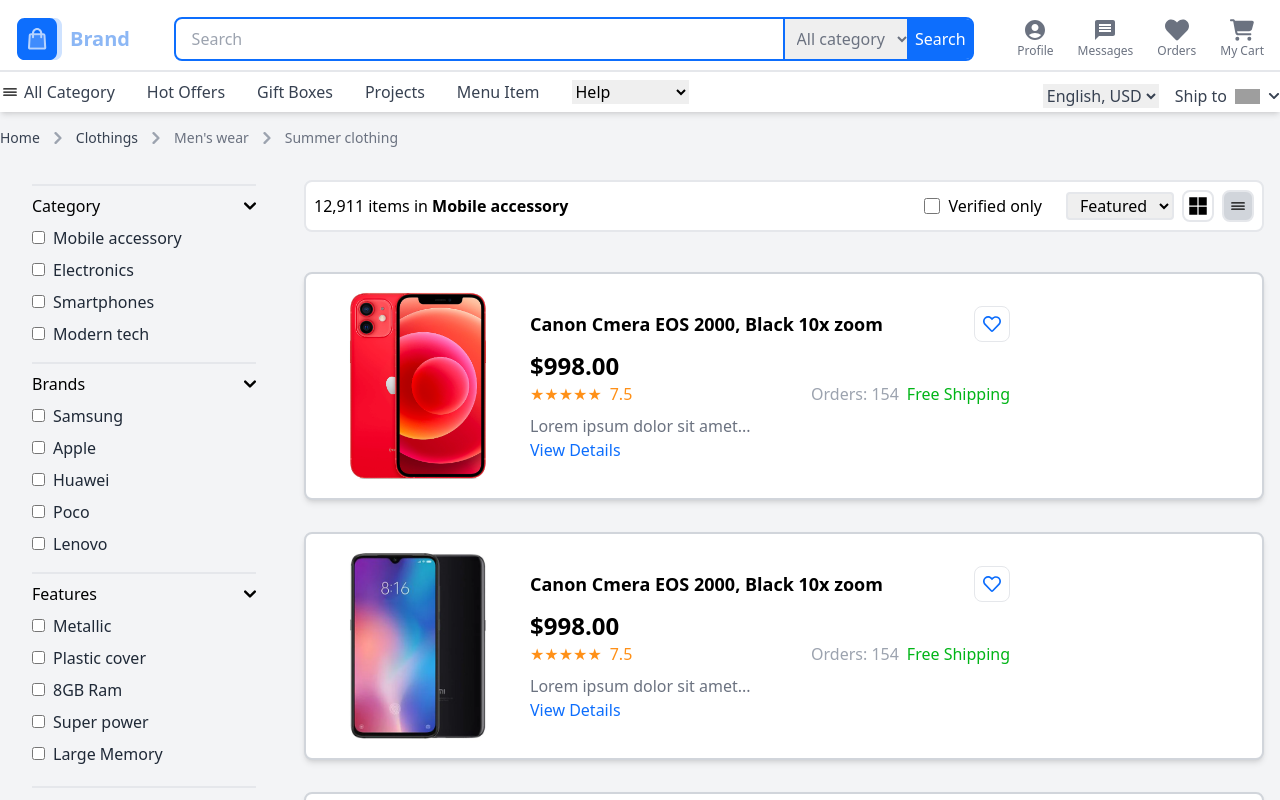
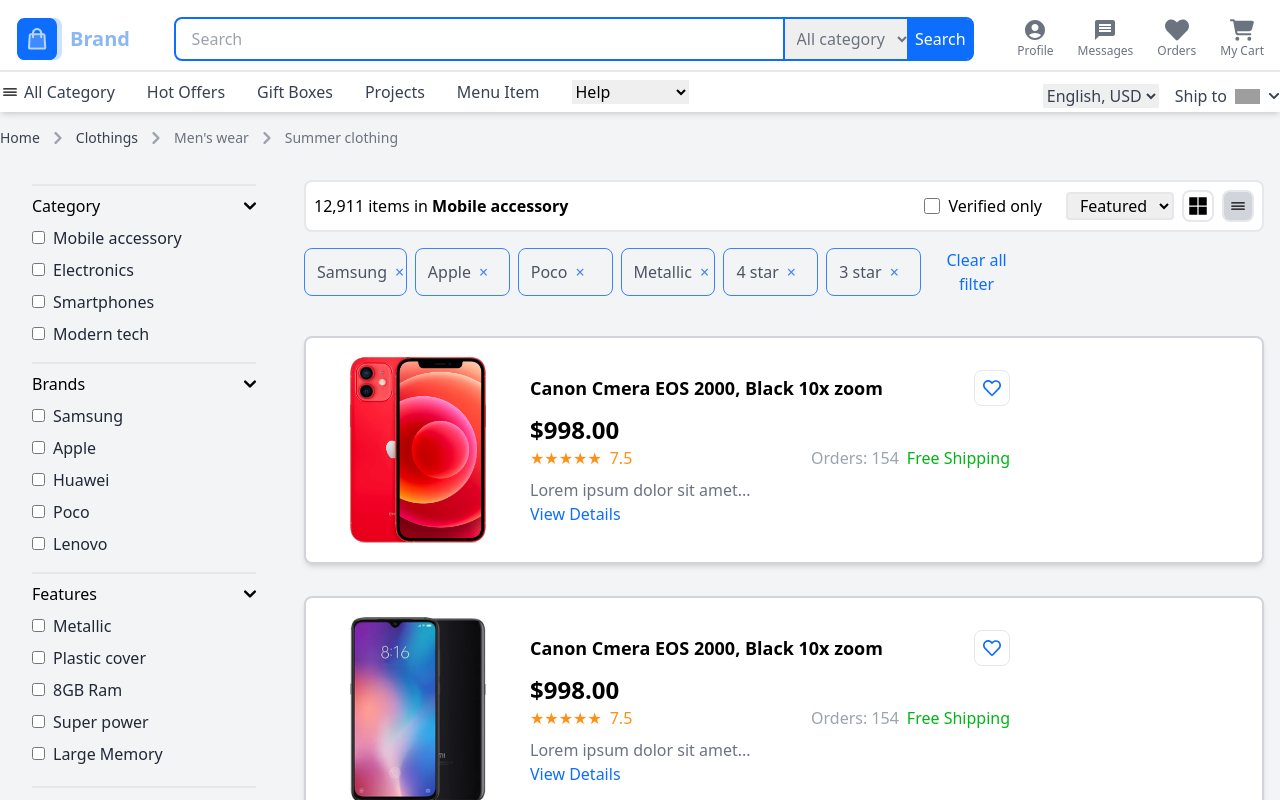
Before and after one commit to umarimran1234/E-Commerce-Project, a Next.js app: page /second-page in a window 1280 px wide. Shown: the top 800 px of the page. Built offline with nearby package versions, Linux system fonts and the light colour scheme; grey boxes are pictures that could not be loaded.

Commit message:
Added filter label

```diff
--- /dev/null
+++ b/src/components/FilterComponent/FilterComponent.tsx
@@ -0,0 +1,49 @@
+"use client"
+import React, { useState } from 'react';
+
+const FilterComponent: React.FC = () => {
+    // Static array for initial filter labels
+    const initialFilters = ['Samsung', 'Apple', 'Poco', 'Metallic', '4 star', '3 star'];
+
+    // State to manage active filters
+    const [filters, setFilters] = useState(initialFilters);
+
+    // Function to remove a specific filter
+    const removeFilter = (filter: string) => {
+        setFilters(filters.filter((item) => item !== filter));
+    };
+
+    // Function to clear all filters
+    const clearAllFilters = () => {
+        setFilters([]);
+    };
+
+    return (
+        <div className="grid lg:grid-cols-7 md:grid-cols-4 grid-cols-3 gap-1 md:gap-2 lg:gap-0 lg:w-9/12 space-x-2 mt-4">
+            {filters.map((filter, index) => (
+                <div
+                    key={index}
+                    className="flex items-center px-3 py-1 border border-blue-500 rounded-lg text-gray-600"
+                >
+                    <span>{filter}</span>
+                    <button
+                        onClick={() => removeFilter(filter)}
+                        className="ml-2 text-blue-500 hover:text-blue-700 focus:outline-none"
+                    >
+                        &times;
+                    </button>
+                </div>
+            ))}
+            {filters.length > 0 && (
+                <button
+                    onClick={clearAllFilters}
+                    className="text-[#0D6EFD] hover:text-blue-700 focus:outline-none"
+                >
+                    Clear all filter
+                </button>
+            )}
+        </div>
+    );
+};
+
+export default FilterComponent;
--- a/src/components/LayoutShift/LayoutShift.tsx
+++ b/src/components/LayoutShift/LayoutShift.tsx
@@ -3,6 +3,7 @@
 import React, { useState } from "react";
 import { FaRegHeart } from "react-icons/fa";
 import { IoGridSharp, IoReorderThreeOutline } from "react-icons/io5";
+import FilterComponent from "../FilterComponent/FilterComponent";
 const products = [
   {
     name: "Canon Cmera EOS 2000, Black 10x zoom",
@@ -69,8 +70,7 @@
               </select>
               <button
                 onClick={() => handleGrid()}
-                className={`${
-                  isGrid
+                className={`${isGrid
                     ? "p-1 md:text-xl bg-gray-300 rounded-lg border-2"
                     : "p-1 md:text-xl rounded-lg border-2"
                   }`}
@@ -79,8 +79,7 @@
               </button>
               <button
                 onClick={() => handleNormal()}
-                className={`${
-                  !isGrid
+                className={`${!isGrid
                     ? "p-1 md:text-xl bg-gray-300 rounded-lg border-2"
                     : "p-1 md:text-xl rounded-lg border-2"
                   }`}
@@ -91,10 +90,13 @@
           </div>
         </div>
       </div>
+      {/* Filter Component */}
+      <FilterComponent />
+
+      {/* Product data */}
       <div className="container mx-auto mt-10">
         <div
-          className={`grid ${
-            !isGrid
+          className={`grid ${!isGrid
               ? "gap-8 grid-cols-1"
               : "lg:grid-cols-3 md:grid-cols-2 gap-4"
             }`}
@@ -105,8 +107,7 @@
               className="bg-white border-2 p-4 border-gray-300 rounded-lg shadow-md overflow-hidden"
             >
               <div
-                className={`flex ${
-                  !isGrid ? "md:flex-row flex-col" : "flex-col"
+                className={`flex ${!isGrid ? "md:flex-row flex-col" : "flex-col"
                   }`}
               >
                 <Image
@@ -114,8 +115,7 @@
                   height={1000}
                   src={product?.image}
                   alt={product?.name}
-                  className={`${
-                    !isGrid ? "w-fit mx-auto md:mx-0 h-48 object-cover" : ""
+                  className={`${!isGrid ? "w-fit mx-auto md:mx-0 h-48 object-cover" : ""
                     }`}
                 />
                 <div className="p-4">
@@ -130,8 +130,7 @@
                   <div className="flex md:flex-row gap-2 flex-col justify-between">
                     <div>
                       <p
-                        className={`text-2xl mt-2 font-semibold ${
-                          isGrid ? "flex justify-between w-[15rem]" : ""
+                        className={`text-2xl mt-2 font-semibold ${isGrid ? "flex justify-between w-[15rem]" : ""
                           }`}
                       >
                         ${product?.price.toFixed(2)}
```
Lines whose indentation alone changed are shown as unchanged.
